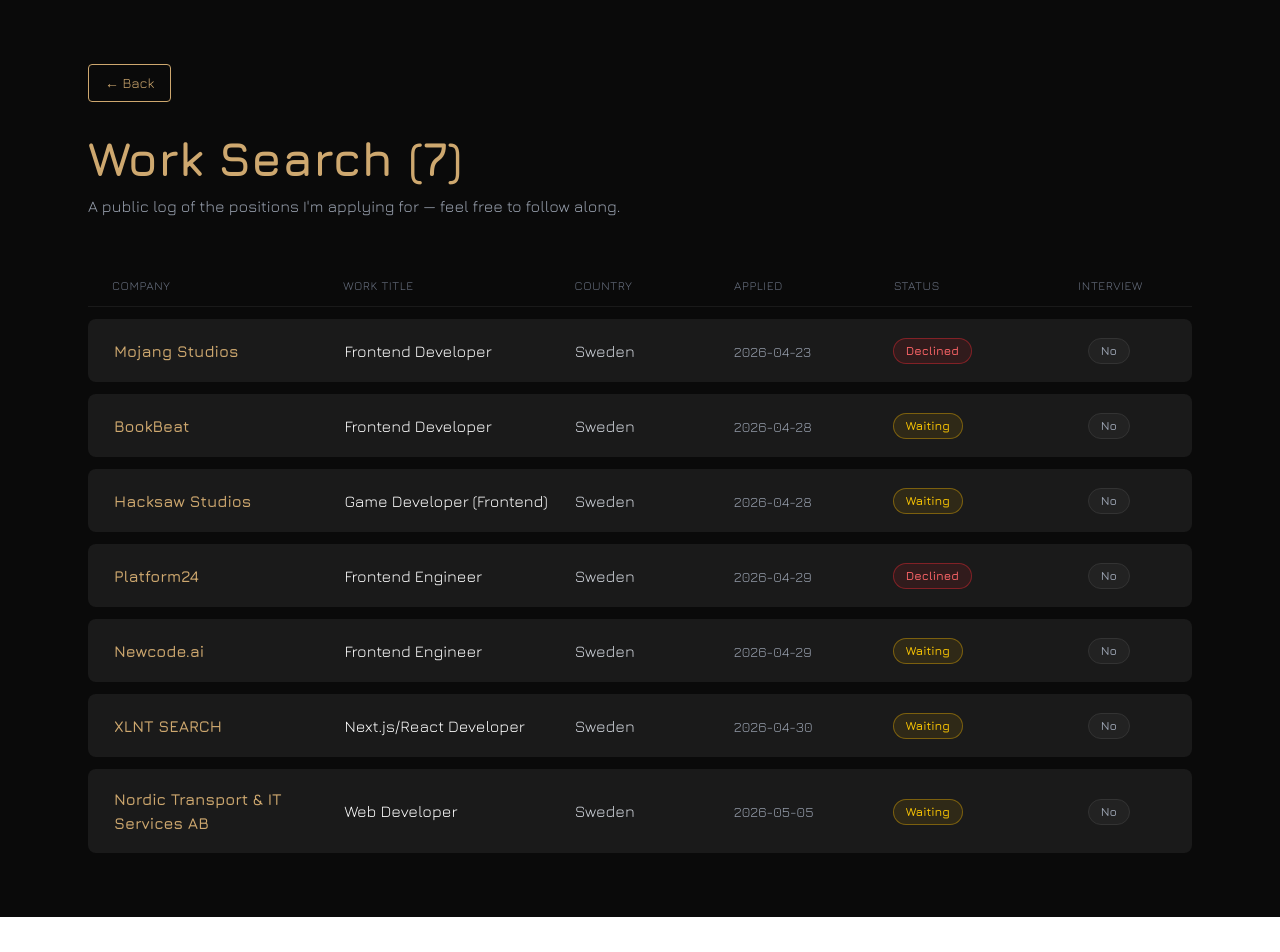
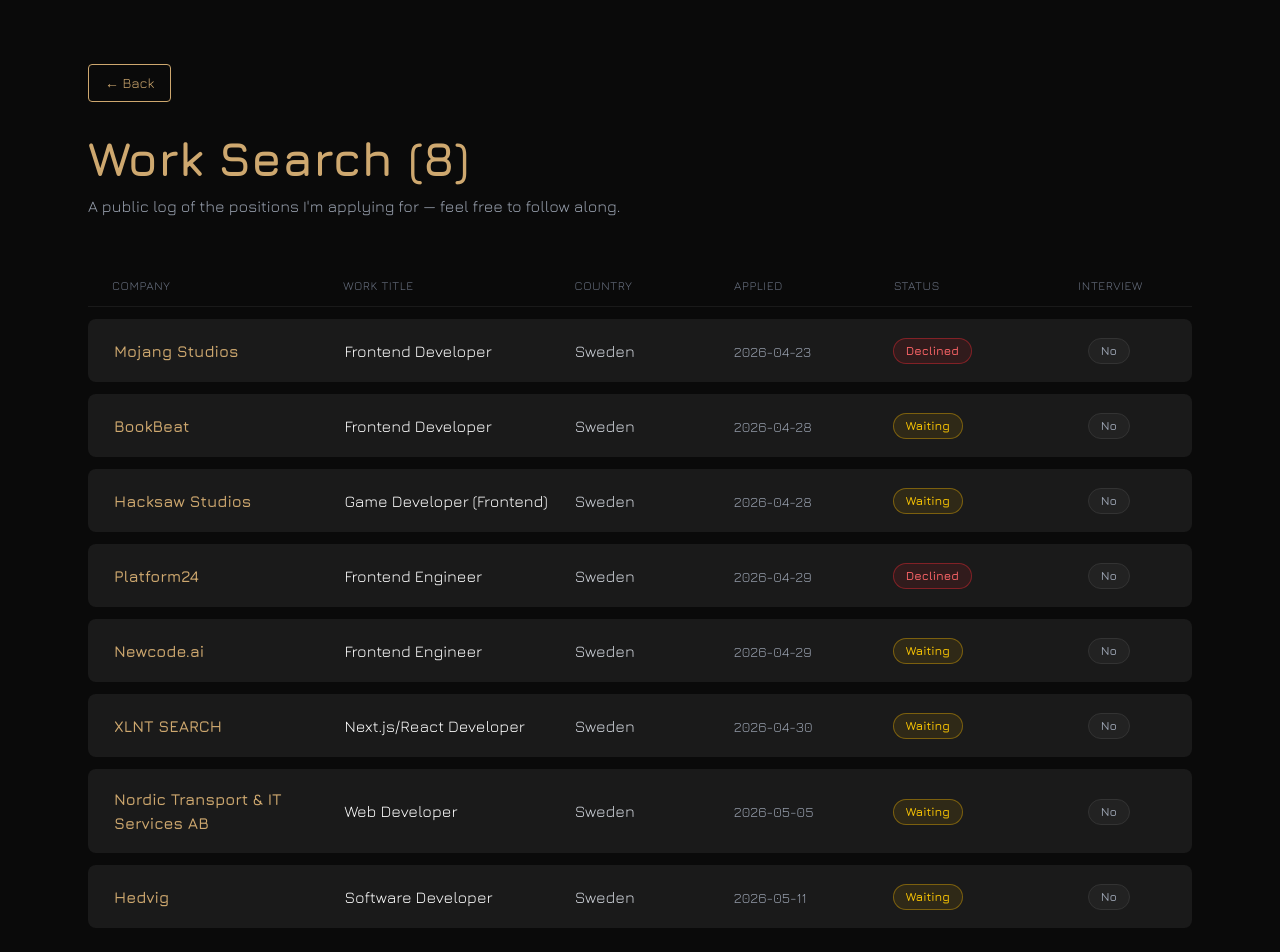
Before and after one commit to TobiasKjernell/portfolio, a React (Vite) app: page /worksearch in a window 1280 px wide. Shown: the top 952 px of the page. Before the commit the page ends 917 px from the top, so only its background shows below. Built offline with nearby package versions, Linux system fonts and the light colour scheme.

Commit message:
added job search, hedvig

```diff
--- a/src/pages/WorkSearchPage/index.tsx
+++ b/src/pages/WorkSearchPage/index.tsx
@@ -76,6 +76,15 @@
         status: 'Waiting',
         interview: false,
     },
+    {
+        id: 7,
+        company: 'Hedvig',
+        workTitle: 'Software Developer',
+        country: 'Sweden',
+        appliedDate: '2026-05-11',
+        status: 'Waiting',
+        interview: false,
+    },
 ]
 
 const statusStyles: Record<ApplicationStatus, string> = {
@@ -145,8 +154,8 @@
                                     <span className="md:hidden text-xs uppercase text-gray-500 block">Interview</span>
                                     <span
                                         className={`inline-block px-3 py-1 rounded-full text-xs font-semibold border ${app.interview
-                                                ? 'bg-[#cea86f]/10 text-[#cea86f] border-[#cea86f]/40'
-                                                : 'bg-[#222222] text-gray-400 border-[#333333]'
+                                            ? 'bg-[#cea86f]/10 text-[#cea86f] border-[#cea86f]/40'
+                                            : 'bg-[#222222] text-gray-400 border-[#333333]'
                                             }`}
                                     >
                                         {app.interview ? 'Yes' : 'No'}
```
